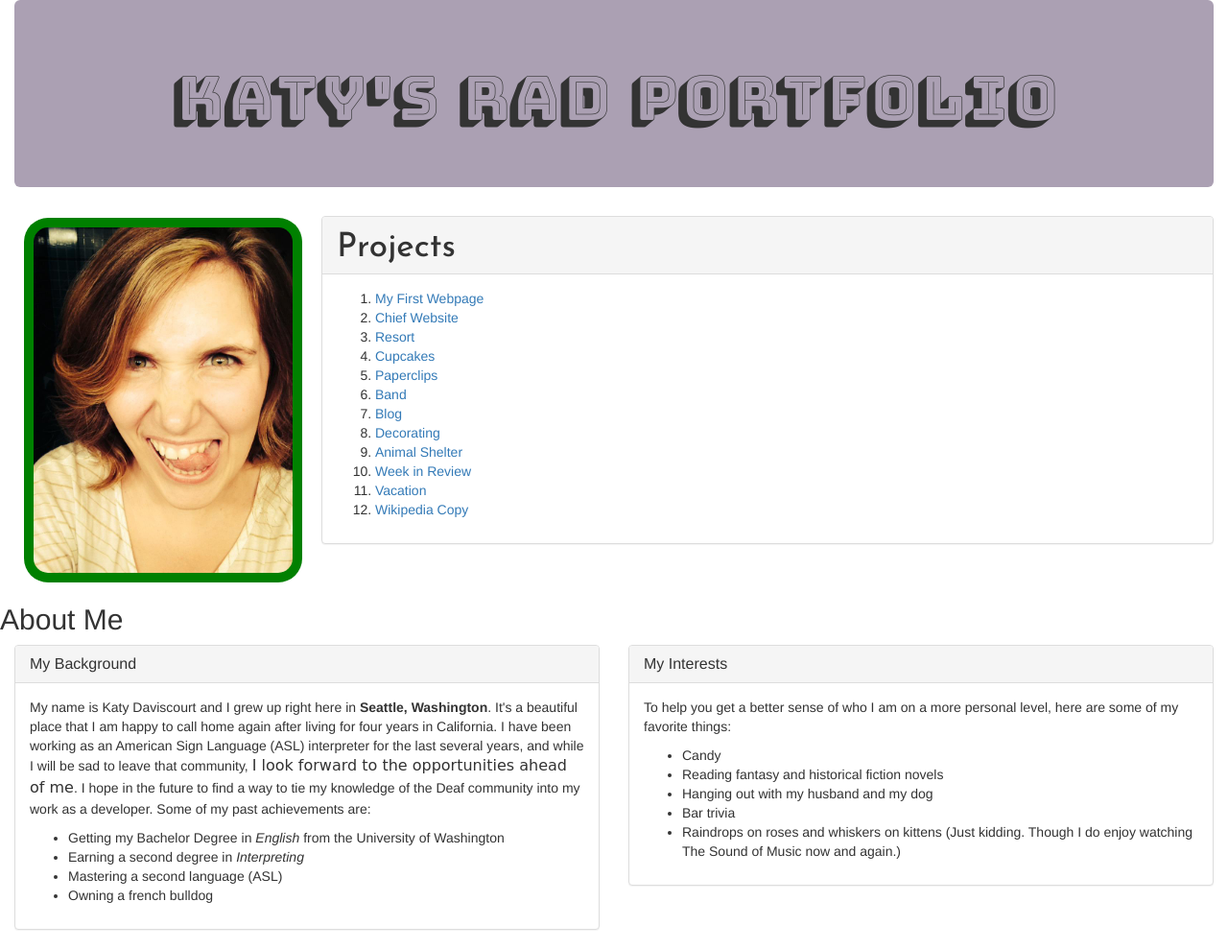
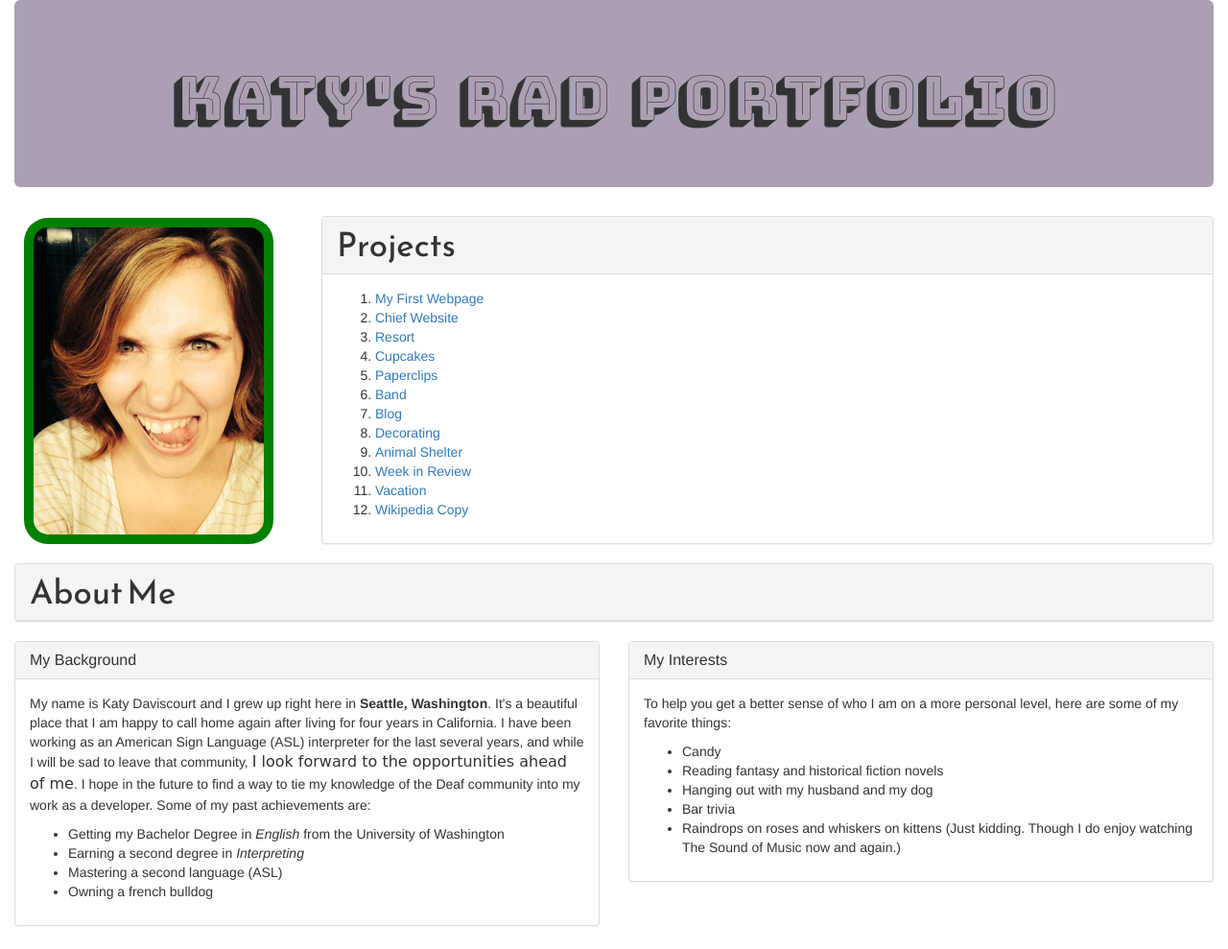
Before and after one commit to katyisgreaty/portfolio-2, a plain HTML site: page index.html in a window 1280 px wide. Shown: the whole page at 96% size. Drawn offline with Linux system fonts and the light colour scheme.

Commit message:
add panel and panel heading for About Me header

```diff
--- a/css/style.css
+++ b/css/style.css
@@ -17,6 +17,9 @@ img {
   margin-left: 10px;
   background-color: green;
   border-radius: 25px;
+  max-height: 340px;
+  max-width: 260px;
+
 }
 
 p .cool {
--- a/index.html
+++ b/index.html
@@ -45,9 +45,13 @@
     </div>
 
     <div class="row">
-
-      <h2>About Me</h2>
-      <!-- NEEDS DIV -->
+      <div class="col-md-12 col-xs-12 col-lg-12 col-xl-12">
+        <div class="panel panel-default">
+          <div class="panel-heading">
+            <h2 class="panel-title">About Me</h2>
+          </div>
+        </div>
+      </div>
       <div class="col-md-6 col-xs-6 col-lg-6 col-xl-6">
         <div class="panel panel-default">
           <div class="panel-heading">
@@ -93,6 +97,6 @@
 
 
 
-        </div>
-      </body>
-      </html>
+    </div>
+  </body>
+  </html>
```
